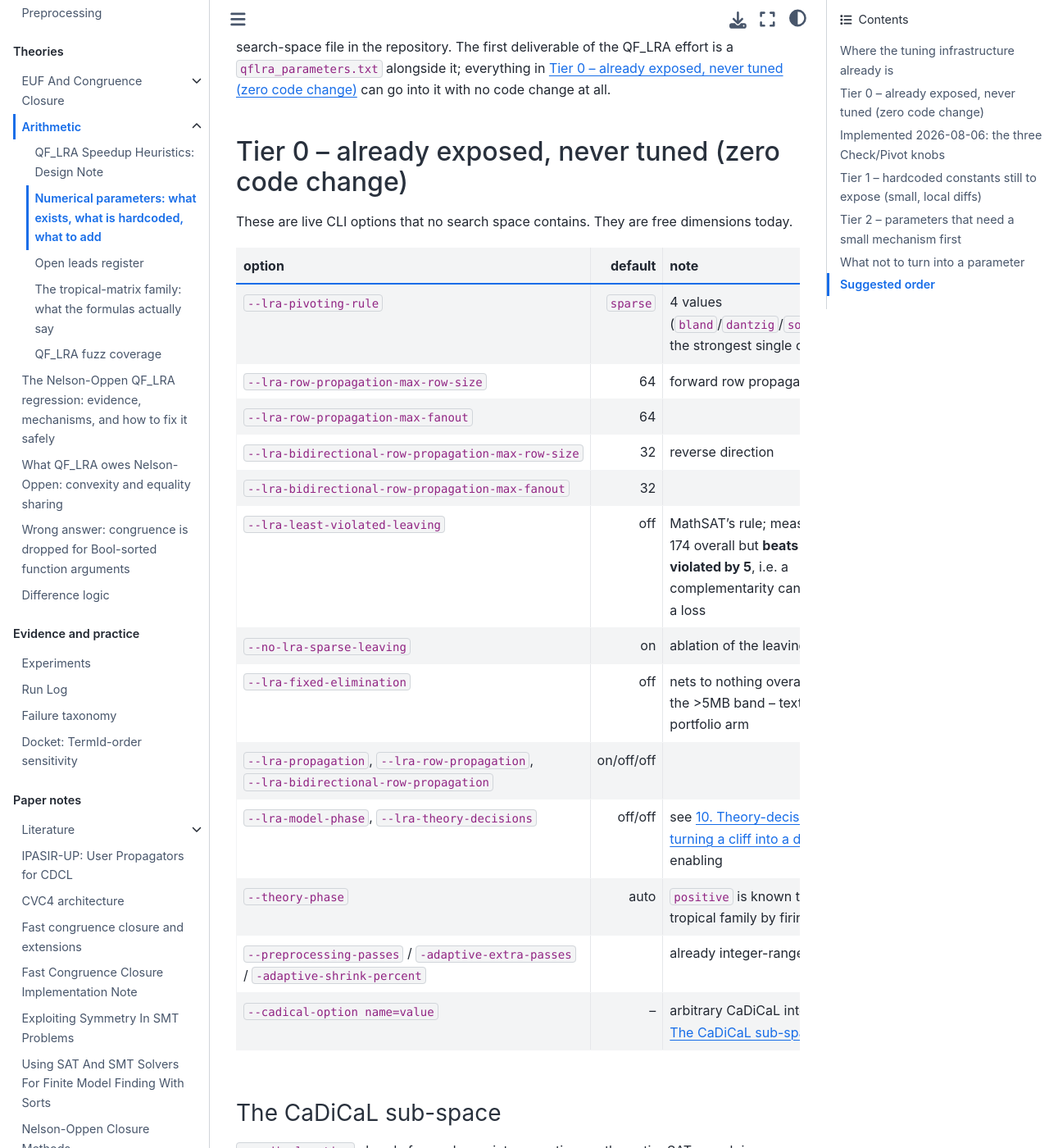
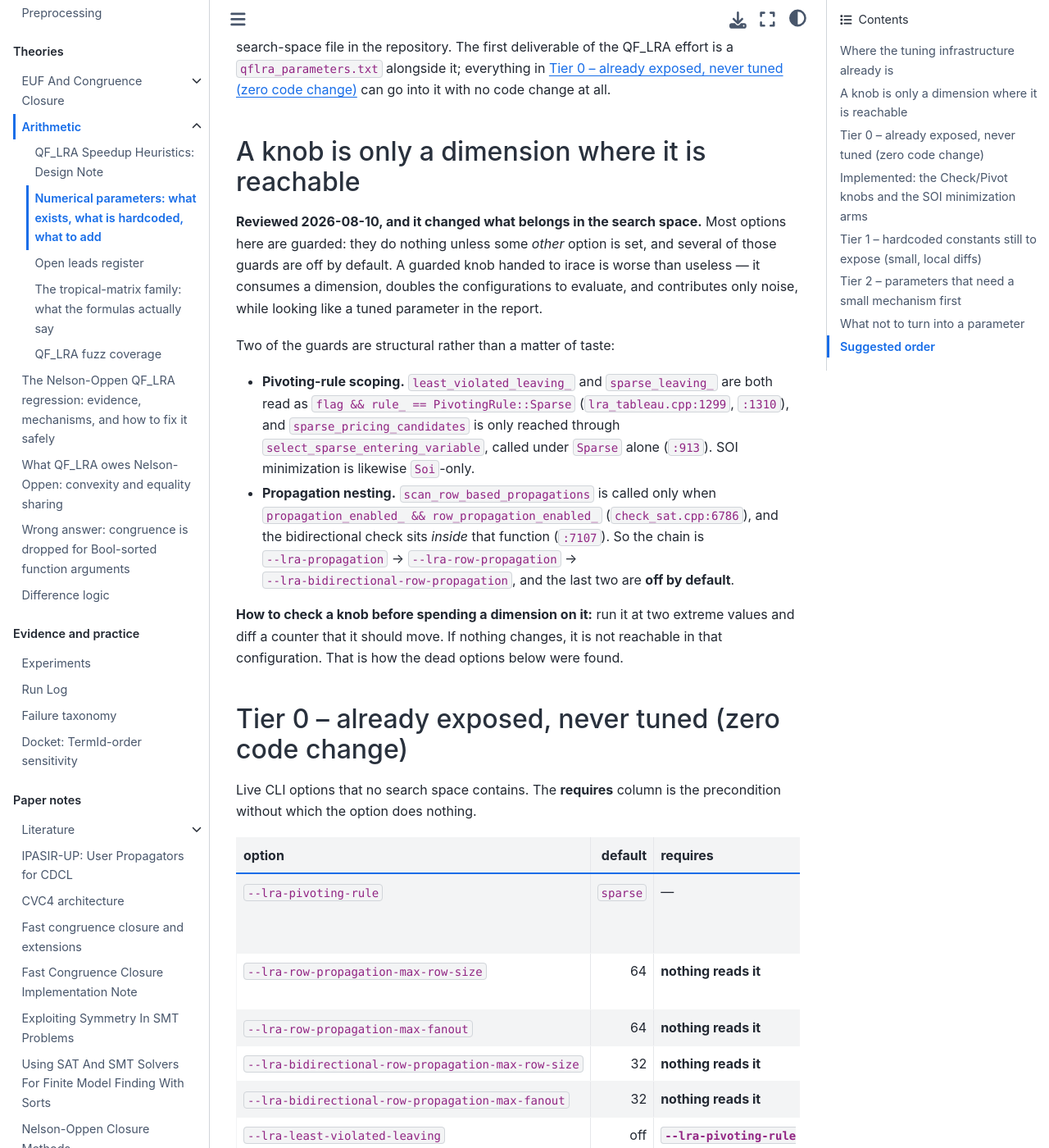
Before and after one commit to primo-solver/primo, a Jupyter Book: the page built from docs/tuning-parameters.md, in a window 1280 px wide and 1400 px high, scrolled down 517 px. Shown: the whole window at 82% size. Built offline with Jupyter Book 1.0.4 settings and Sphinx 7.4.7 and the Sphinx Book theme 1.1.4, drawn with Linux system fonts in a browser that asks for light colours; some of the changed text lies outside the part shown.

Commit message:
Record what each tuning knob depends on, and find four dead ones
Most options in this note are guarded: they do nothing unless some other
option is set, and several of those guards are off by default. The note did
not say so, which matters because a guarded knob handed to irace consumes a
dimension, doubles the configurations to evaluate, and contributes noise while
looking tuned in the report.

Tier 0 gains a "requires" column, and the implemented Check/Pivot knobs a
table of their own. Both guards are structural, verified in code rather than
assumed: least_violated_leaving_ and sparse_leaving_ are read as
`flag && rule_ == PivotingRule::Sparse`, and scan_row_based_propagations runs
only under `propagation_enabled_ && row_propagation_enabled_` with the
bidirectional test nested inside it. So --lra-least-violated-leaving and
--no-lra-sparse-leaving are sparse-only, and the propagation flags form a
three-level chain whose lower two are off by default.

The review also turned up four options that parse and do nothing:
CheckSatOptions::lra_row_propagation_limits is written by all four
--lra-*-max-row-size / -max-fanout flags and never read anywhere in src/ --
the propagation code uses hardcoded constants instead. Confirmed empirically
rather than by reading: at row-size 1 and 100000 the counters are identical
(:lra.row-propagations 2694). This note previously advertised all four as free
dimensions needing zero code change.

Not fixing the wiring here. The constants are 64/64/32/32 and the struct's
defaults are the same, so threading it through would be behaviour-preserving
at defaults, but it changes propagator signatures and making a knob live means
tuning it can move results -- that deserves its own change and measurement.

Co-Authored-By: Claude Opus 5 <noreply@anthropic.com>

```diff
--- a/docs/tuning-parameters.md
+++ b/docs/tuning-parameters.md
@@ -20,27 +20,85 @@ repository. The first deliverable of the QF_LRA effort is a
 `qflra_parameters.txt` alongside it; everything in
 [](#already-exposed) can go into it with no code change at all.
 
+(preconditions)=
+## A knob is only a dimension where it is reachable
+
+**Reviewed 2026-08-10, and it changed what belongs in the search space.** Most
+options here are guarded: they do nothing unless some *other* option is set,
+and several of those guards are off by default. A guarded knob handed to irace
+is worse than useless — it consumes a dimension, doubles the configurations to
+evaluate, and contributes only noise, while looking like a tuned parameter in
+the report.
+
+Two of the guards are structural rather than a matter of taste:
+
+- **Pivoting-rule scoping.** `least_violated_leaving_` and `sparse_leaving_`
+  are both read as `flag && rule_ == PivotingRule::Sparse`
+  (`lra_tableau.cpp:1299`, `:1310`), and `sparse_pricing_candidates` is only
+  reached through `select_sparse_entering_variable`, called under `Sparse`
+  alone (`:913`). SOI minimization is likewise `Soi`-only.
+- **Propagation nesting.** `scan_row_based_propagations` is called only when
+  `propagation_enabled_ && row_propagation_enabled_` (`check_sat.cpp:6786`),
+  and the bidirectional check sits *inside* that function (`:7107`). So the
+  chain is `--lra-propagation` → `--lra-row-propagation` →
+  `--lra-bidirectional-row-propagation`, and the last two are **off by
+  default**.
+
+**How to check a knob before spending a dimension on it:** run it at two
+extreme values and diff a counter that it should move. If nothing changes, it
+is not reachable in that configuration. That is how the dead options below
+were found.
+
 (already-exposed)=
 ## Tier 0 -- already exposed, never tuned (zero code change)
 
-These are live CLI options that no search space contains. They are free
-dimensions today.
+Live CLI options that no search space contains. The **requires** column is the
+precondition without which the option does nothing.
 
-| option | default | note |
-|---|---:|---|
-| `--lra-pivoting-rule` | `sparse` | 4 values (`bland`/`dantzig`/`soi`/`sparse`); the strongest single categorical |
-| `--lra-row-propagation-max-row-size` | 64 | forward row propagation |
-| `--lra-row-propagation-max-fanout` | 64 | |
-| `--lra-bidirectional-row-propagation-max-row-size` | 32 | reverse direction |
-| `--lra-bidirectional-row-propagation-max-fanout` | 32 | |
-| `--lra-least-violated-leaving` | off | MathSAT's rule; measured 167 vs 174 overall but **beats most-violated by 5**, i.e. a complementarity candidate, not a loss |
-| `--no-lra-sparse-leaving` | on | ablation of the leaving-side half |
-| `--lra-fixed-elimination` | off | nets to nothing overall, doubles the >5MB band -- textbook portfolio arm |
-| `--lra-propagation`, `--lra-row-propagation`, `--lra-bidirectional-row-propagation` | on/off/off | |
-| `--lra-model-phase`, `--lra-theory-decisions` | off/off | see [](#theory-decision-share) before enabling |
-| `--theory-phase` | auto | `positive` is known to help the tropical family by firing guards |
-| `--preprocessing-passes` / `-adaptive-extra-passes` / `-adaptive-shrink-percent` | | already integer-ranged |
-| `--cadical-option name=value` | -- | arbitrary CaDiCaL integers, see [](#cadical) |
+| option | default | requires | note |
+|---|---:|---|---|
+| `--lra-pivoting-rule` | `sparse` | — | 4 values (`bland`/`dantzig`/`soi`/`sparse`); the strongest single categorical, and the guard for much of the rest of this table |
+| `--lra-row-propagation-max-row-size` | 64 | **nothing reads it** | see [](#dead-knobs) |
+| `--lra-row-propagation-max-fanout` | 64 | **nothing reads it** | |
+| `--lra-bidirectional-row-propagation-max-row-size` | 32 | **nothing reads it** | |
+| `--lra-bidirectional-row-propagation-max-fanout` | 32 | **nothing reads it** | |
+| `--lra-least-violated-leaving` | off | **`--lra-pivoting-rule sparse`** | MathSAT's rule; measured 167 vs 174 overall but **beats most-violated by 5**, i.e. a complementarity candidate, not a loss. Pairing it with any other rule wastes the dimension |
+| `--no-lra-sparse-leaving` | on | **`--lra-pivoting-rule sparse`** | ablation of the leaving-side half |
+| `--lra-fixed-elimination` | off | — | nets to nothing overall, doubles the >5MB band -- textbook portfolio arm. Note it also forces `model_phase_backtrack_may_change_beta` (`check_sat.cpp:7552`), as `soi` does, so it interacts with `--lra-model-phase` |
+| `--lra-propagation` | on | — | the root of the propagation chain |
+| `--lra-row-propagation` | off | **`--lra-propagation`** | |
+| `--lra-bidirectional-row-propagation` | off | **`--lra-row-propagation`** (hence `--lra-propagation` too) | |
+| `--lra-model-phase`, `--lra-theory-decisions` | off/off | — | independent flags inside the propagator; see [](#theory-decision-share) before enabling |
+| `--theory-phase` | auto | — | `positive` is known to help the tropical family by firing guards |
+| `--preprocessing-passes` / `-adaptive-extra-passes` / `-adaptive-shrink-percent` | | — | already integer-ranged |
+| `--cadical-option name=value` | -- | varies | arbitrary CaDiCaL integers, but several are disabled while an external propagator is attached -- see [](#cadical) |
+
+(dead-knobs)=
+### Four options that parse and do nothing
+
+`CheckSatOptions::lra_row_propagation_limits` (`check_sat.hpp:224`) is written
+by all four `--lra-*-max-row-size` / `-max-fanout` options in `main.cpp:232-252`
+and then **never read anywhere in `src/`**. The propagation code uses
+hardcoded constants instead: `kRowBasedPropagationMaxRowSize` /
+`...MaxFanout` (`check_sat.cpp:4500-4501`) and their bidirectional
+counterparts (`:4510-4511`).
+
+Confirmed empirically, not just by reading: with row propagation switched on,
+`--lra-row-propagation-max-row-size 1` and `100000` both give
+`:lra.row-propagations 2694` on `sc/sc-9.base.cvc.smt2` — byte-identical
+counters at extremes three orders of magnitude apart.
+
+This matters more than a typical dead flag because the table above previously
+advertised all four as free dimensions requiring zero code change. Putting
+them in `qflra_parameters.txt` would have spent four dimensions on noise.
+
+**The fix is small and behaviour-preserving:** the constants are 64/64/32/32
+and `LraRowPropagationLimits`' defaults are also 64/64/32/32, so threading the
+struct through `OnlineLraPropagator` and the two free functions that use the
+constants reproduces today's behaviour exactly at defaults while making the
+knobs live. Not done here — it changes propagator signatures and belongs with
+its own measurement, since making a knob live means tuning it can now move
+results.
 
 (cadical)=
 ### The CaDiCaL sub-space
@@ -62,13 +120,28 @@ inprocessing options while an external propagator is attached, so confirm an
 option actually takes effect before spending a search dimension on it.
 
 (implemented)=
-## Implemented 2026-08-06: the three Check/Pivot knobs
+## Implemented: the Check/Pivot knobs and the SOI minimization arms
 
-`LraTableau::Tuning` now carries what were three hardcoded constants, wired
-through `CheckSatOptions::lra_tuning` and exposed on the CLI. Defaults are the
-former constants, so an untuned run is unchanged -- verified on
-`constraint-199552`, which still reports exactly the recorded 7,679 pivots and
-128,402,240 pivot term ops.
+`LraTableau::Tuning` now carries what were hardcoded constants, wired through
+`CheckSatOptions::lra_tuning` and exposed on the CLI. Defaults are the former
+constants, so an untuned run is unchanged -- verified on `constraint-199552`,
+which still reports exactly the recorded 7,679 pivots and 128,402,240 pivot
+term ops.
+
+**Every one of these is guarded by `--lra-pivoting-rule`**, which is the
+single most important thing to know before putting them in a search space:
+
+| knob | requires |
+|---|---|
+| `--lra-sparse-pricing-candidates` | `--lra-pivoting-rule sparse` |
+| `--lra-bland-fallback-factor` / `-offset` | any rule **other than** `bland` -- under `bland` selection is already Bland's, so the fallback threshold is unobservable |
+| `--lra-soi-minimize` | `--lra-pivoting-rule soi` |
+| `--lra-soi-minimize-order` | `--lra-pivoting-rule soi` **and** `--lra-soi-minimize deletion` -- the order is deletion's visit order and `quickxplain`/`none` ignore it |
+
+Since `sparse` is the default and `soi` is not, the SOI arms are unreachable
+unless the rule is set explicitly. Treat the rule as a parent dimension and
+these as conditional on its value; irace supports exactly that, and a flat
+space would spend most of its budget on combinations that cannot differ.
 
 A unit test (`tuning_knobs_never_change_a_verdict`) pins the property the
 whole campaign rests on: these are cost levers, and no value of them may
@@ -225,6 +298,10 @@ arithmetic analogues:
 - `--lra-check-assign-threshold f` -- skip while fewer than fraction `f` of
   arithmetic atoms are assigned.
 
+**Requires:** nothing -- the repair runs on every path, which is exactly why
+this is the biggest gap. Unlike most of the table it would be a knob with no
+guard above it.
+
 Both are completeness-preserving provided the check is forced at
 `cb_check_found_model`, which is where the verdict actually matters. This is
 the closest thing on the list to a cheap approximation of relevancy
@@ -282,6 +359,10 @@ depth is data-dependent.
 (theory-decision-share)=
 ### 10. Theory-decision share -- turning a cliff into a dial
 
+**Requires `--lra-theory-decisions` (off by default).** The share dial is a
+refinement of that flag, so it inherits its guard -- searching `p` without
+turning theory decisions on measures nothing.
+
 `--lra-theory-decisions` is all-or-nothing, and on the tropical family it is
 catastrophic: **9.2M theory decisions and a timeout at 90s, against 3.5s
 without it** ([](tropical-matrix-structure.md)). A
@@ -292,9 +373,14 @@ so *Boolean* flags are decided first) the same dial when it is implemented.
 
 ### 11. Model-phase refresh interval
 
+**Requires `--lra-model-phase` (off by default).**
+
 `--lra-model-phase` refreshes at every quiescence point whenever dirty. A
 `--lra-model-phase-interval` bounds that cost. Lower priority: the option is
-off by default and its cost has not been shown to bind.
+off by default and its cost has not been shown to bind. Note also that
+`--lra-pivoting-rule soi` and `--lra-fixed-elimination` both set
+`model_phase_backtrack_may_change_beta`, so what a refresh costs depends on
+those too.
 
 ## What not to turn into a parameter
 
@@ -305,6 +391,10 @@ off by default and its cost has not been shown to bind.
   that cannot change behaviour still costs configurations. Every suggestion
   above names the counter that settles this; check it before including the
   dimension.
+- **Anything guarded by an option the space holds at its default.** The
+  strongest form of the point above: see [](#preconditions) for the guards
+  that actually exist, and [](#dead-knobs) for four options that were
+  advertised here as free dimensions while reading nothing at all.
 - **Correctness-relevant limits.** None of the above changes an answer, only
   how long it takes to reach one. Keep it that way: the fuzz gate
   ([](fuzz-coverage-qf-lra.md)) validates models, and a parameter that can
```
